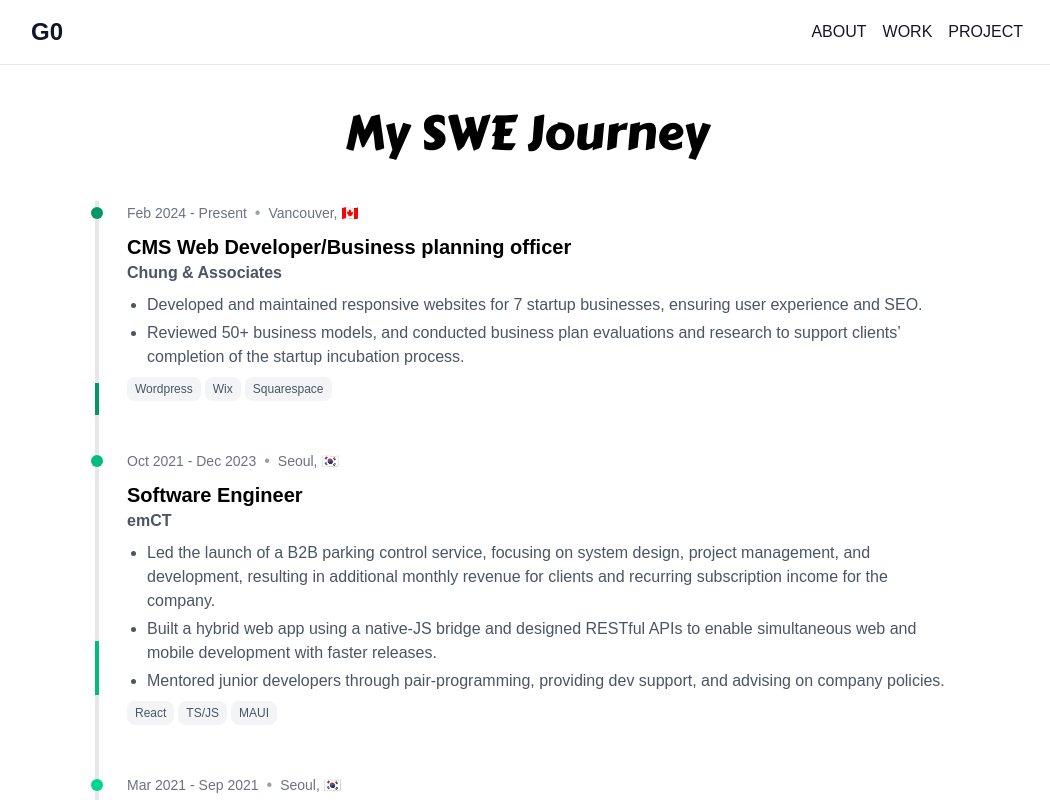
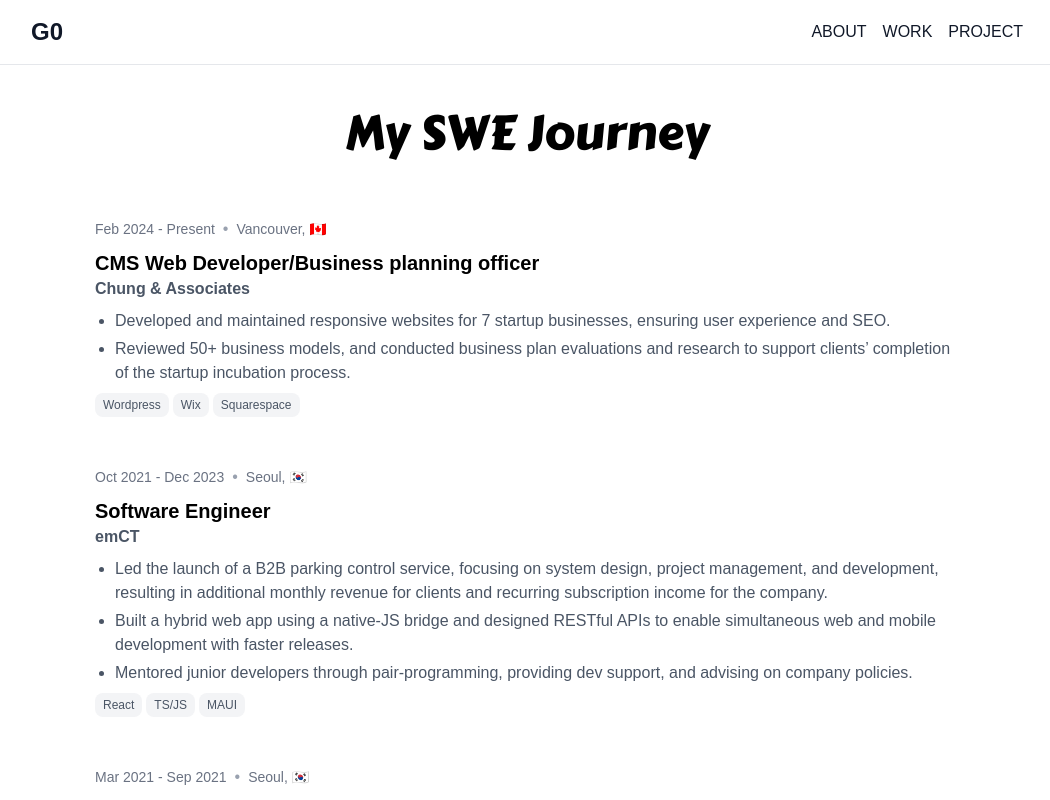
Before and after one commit to jylim-dev/jylim-dev.github.io, a React (Vite) app: page /work in a window 1280 px wide. Shown: the top 800 px of the page, without its empty margins (113-1163 px from the left). Built offline with nearby package versions, Linux system fonts and the light colour scheme; a web font is replaced by a local one.

Commit message:
refactor

```diff
--- a/src/features/about/useAbout.jsx
+++ b/src/features/about/useAbout.jsx
@@ -1,15 +1,12 @@
 import { useState, useEffect } from "react";
 import Profile1 from "/img/profile1.jpeg";
-import Profile2 from "/img/profile1.jpeg";
-import Profile3 from "/img/profile1.jpeg";
-import Profile4 from "/img/profile1.jpeg";
-import Profile5 from "/img/profile1.jpeg";
+import Profile2 from "/img/profile2.png";
 
 const useAbout = () => {
   const [decorationText, setDecorationText] = useState("");
   const [color, setColor] = useState("");
 
-  const me = [Profile1, Profile2, Profile3, Profile4, Profile5];
+  const me = [Profile1, Profile2];
   const randomMe = me[Math.floor(Math.random() * me.length)];
 
   const deco = ["🔥", "Professional", "🚀", "Detail-Oriented", "Your fellow"];
--- a/src/features/projects/Container.jsx
+++ b/src/features/projects/Container.jsx
@@ -6,7 +6,7 @@ const ProjectsContainer = () => {
 
   return (
     <main className="max-w-4xl mx-auto p-4 space-y-8">
-      <PageTitle>I participated in..</PageTitle>
+      <PageTitle>Contributions</PageTitle>
 
       <div className="flex flex-wrap gap-4">
         <div className="overflow-hidden w-full h-64">
--- a/src/features/works/Container.jsx
+++ b/src/features/works/Container.jsx
@@ -4,8 +4,7 @@ import PageTitle from "../shared/components/PageTitle";
 import useWork from "./useWork";
 
 const WorksContainer = () => {
-  const { data, mode, calculateTimelinePosition, handleSwitchToggle } =
-    useWork();
+  const { data, mode, handleSwitchToggle } = useWork();
 
   return (
     <div className="max-w-4xl mx-auto p-4">
@@ -19,29 +18,10 @@ const WorksContainer = () => {
         Wanna see what I earned? <HiChatBubbleLeftEllipsis />
       </button> */}
 
-      <div className="relative mt-8">
-        <div className="absolute left-0 w-1 bg-gray-200 h-full"></div>
-
-        {data.map((item, index) => {
-          const { topPosition, height } = calculateTimelinePosition(item);
-
-          return (
-            <div key={index} className="relative mb-12">
-              <div
-                className={`absolute left-0 w-1 ${item.color}`}
-                style={{
-                  top: `${topPosition}%`,
-                  height: `${height}%`,
-                  minHeight: "2rem",
-                }}
-              ></div>
-
-              <div className="ml-8 relative">
-                <WorkCard {...item} />
-              </div>
-            </div>
-          );
-        })}
+      <div className="mt-12 space-y-12">
+        {data.map((item, index) => (
+          <WorkCard key={index} {...item} />
+        ))}
       </div>
     </div>
   );
--- a/vite.config.ts
+++ /dev/null
@@ -1,9 +0,0 @@
-import { defineConfig } from "vite";
-import react from "@vitejs/plugin-react-swc";
-import tailwindcss from "@tailwindcss/vite";
-
-// https://vitejs.dev/config/
-export default defineConfig({
-  base: "/",
-  plugins: [react(), tailwindcss()],
-});
```
Also changed, not shown: public/img/profile2.png (added).
